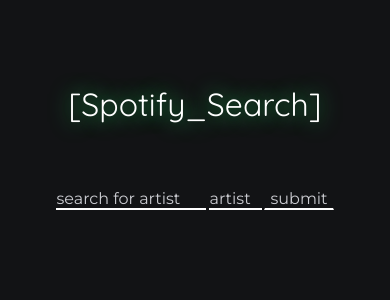
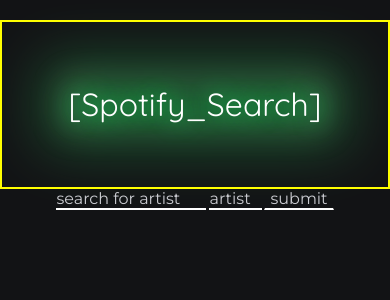
Before and after one commit to adrianwysocki77/spotify_search, a PHP site: page / in a window 390 px wide. Shown: the top 300 px of the page. Run offline with PHP 8.4, Linux system fonts and the light colour scheme.

Commit message:
fixing mobile version

```diff
--- a/styles.css
+++ b/styles.css
@@ -122,27 +122,29 @@ button {
   font-family: "Quicksand", sans-serif;
   color: #fff;
   text-shadow: 0 0 20px #1db954;
-  /* border: 2px solid pink; */
+  border: 2px solid yellow;
 }
 
-/* .neoncontainer:after {
+.neoncontainer:after {
   content: attr(data-text);
   position: absolute;
   z-index: -1;
   color: #1db954;
   filter: blur(15px);
-} */
+  border: 2px solid pink;
+}
 
-/* .neoncontainer:before {
+.neoncontainer:before {
   content: "";
-  width: 450px;
+  max-width: 450px;
   height: 80px;
   position: absolute;
   background: #179443;
   z-index: -2;
   opacity: 0.5;
   filter: blur(30px);
-} */
+  border: 2px solid pink;
+}
 
 .searchdiv {
   display: flex;
```
